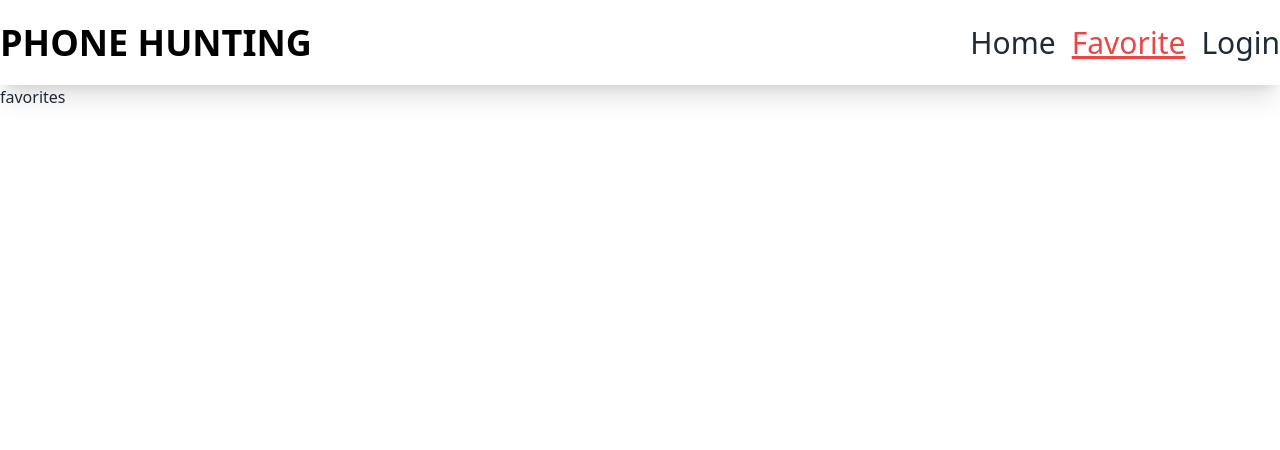
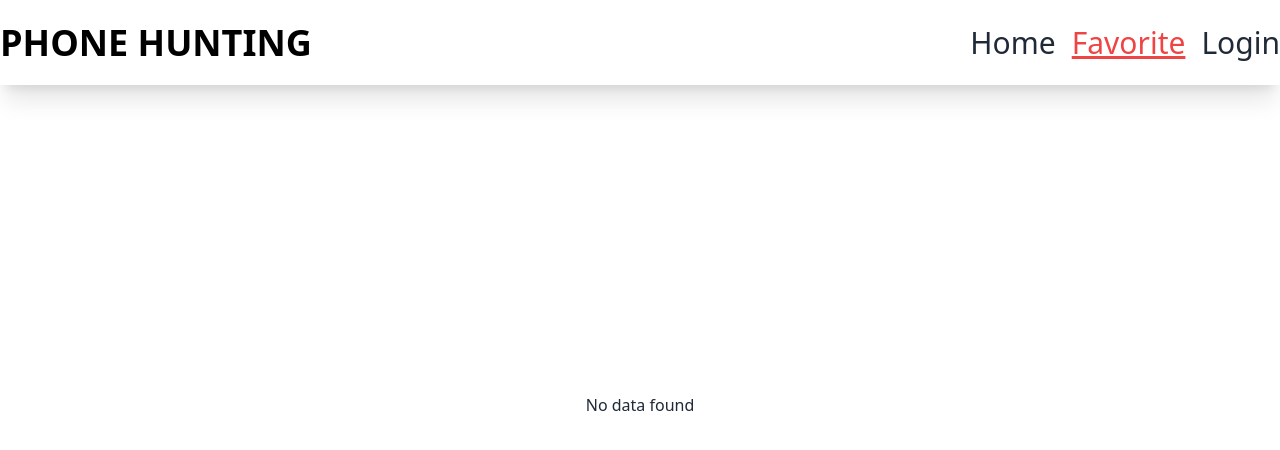
Before and after one commit to naeem182/React-routerconceptual2-phone-shope, a React (Vite) app: page /favorite in a window 1280 px wide. Shown: the top 450 px of the page. Built offline with nearby package versions, Linux system fonts and the light colour scheme.

Commit message:
to show cart from local storage

```diff
--- a/src/Pages/Home/Favorite/Favorite.jsx
+++ b/src/Pages/Home/Favorite/Favorite.jsx
@@ -1,9 +1,29 @@
+import { useEffect, useState } from "react"
+import PhoneCard from "../../../Components/Phone/PhoneCard";
 
 
 const Favorite = () => {
+
+    const [favorite, setfavorite] = useState([]);
+    const [notfound, setnotfound] = useState(false)
+
+    useEffect(() => {
+        const favoriteIteam = JSON.parse(localStorage.getItem('favorite'));
+        if (favoriteIteam) {
+            setfavorite(favoriteIteam)
+        } else {
+            setnotfound("No data found");
+        }
+    }, [])
+
     return (
         <div className=" container mx-auto">
-            <h2>favorites</h2>
+            {
+                notfound ? <p className="h-[80vh] flex justify-center items-center">{notfound}</p> :
+                    <div className="grid grid-cols-2 gap-5">
+                        {favorite.map(phone => <PhoneCard key={phone.id} phone={phone}></PhoneCard>)}
+                    </div>
+            }
         </div>
     )
 }
```
